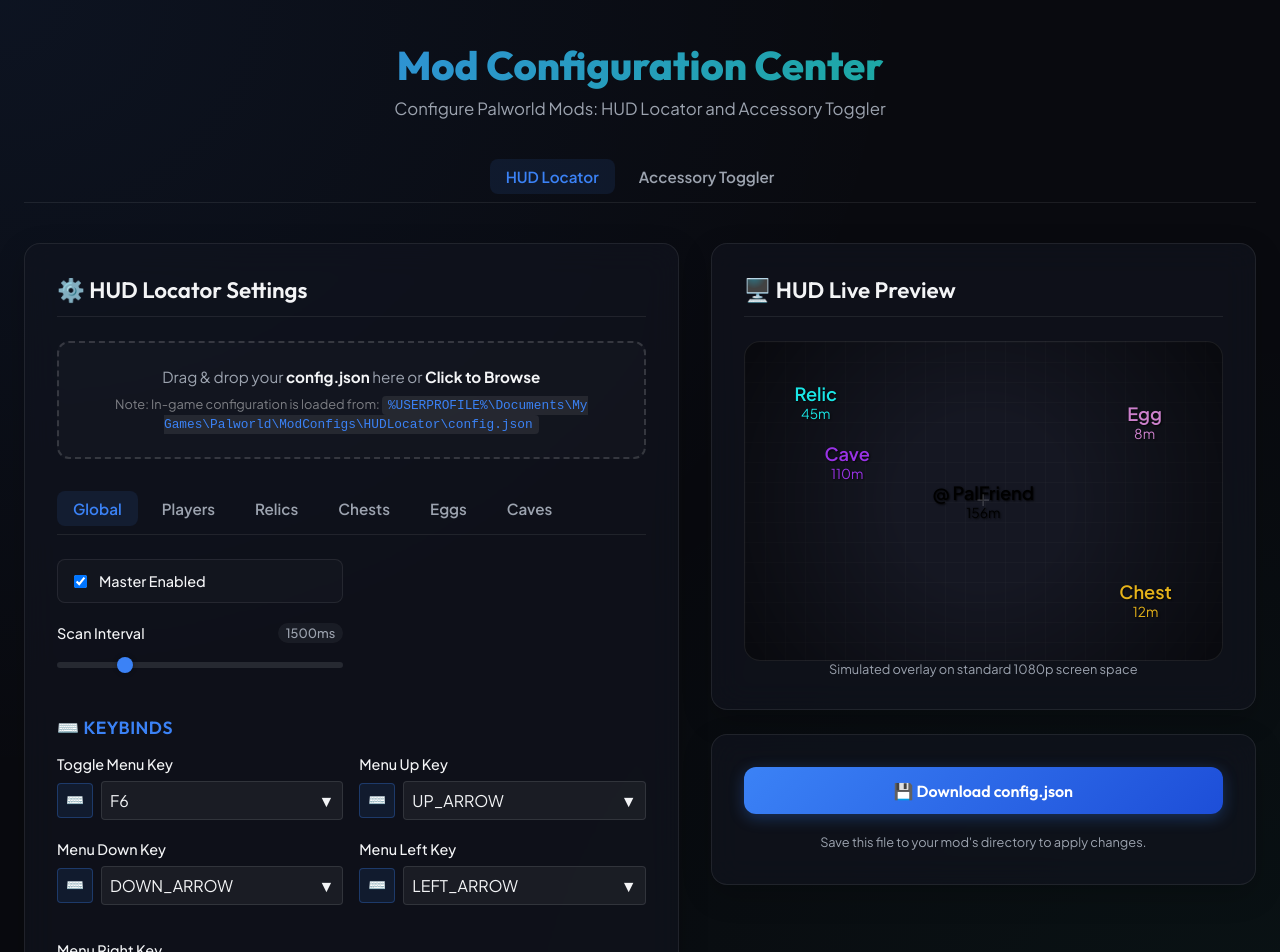
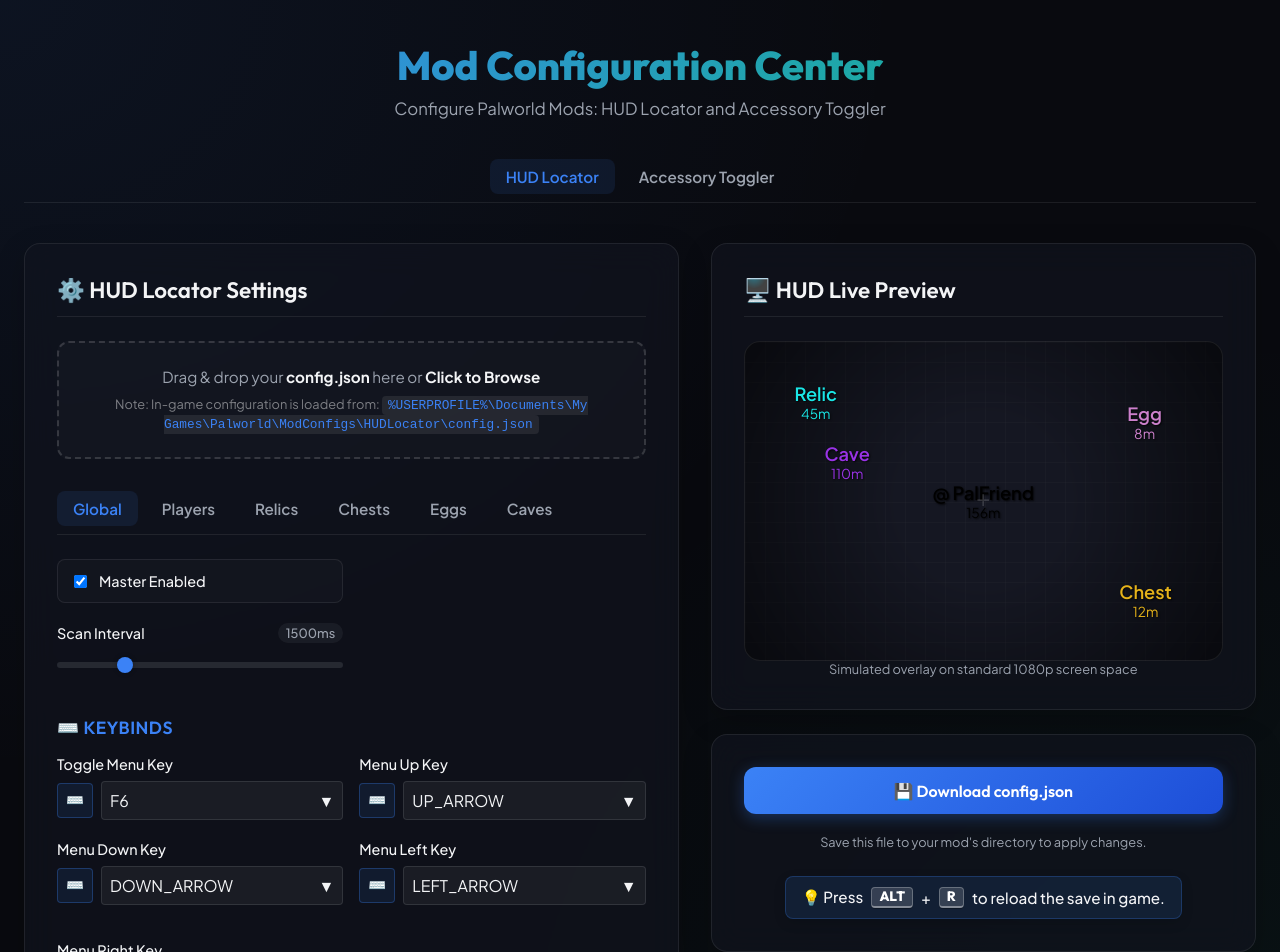
Before and after one commit to Srlimao/will-palmods-configurator, a React (Vite) app: page / in a window 1280 px wide. Shown: the top 952 px of the page. Built offline with nearby package versions, Linux system fonts and the light colour scheme.

Commit message:
reload message highlight

```diff
--- a/src/features/accessory-toggler/AccessoryConfig.jsx
+++ b/src/features/accessory-toggler/AccessoryConfig.jsx
@@ -190,6 +190,9 @@
           <div className="help-text">
             Save this file to your mod's directory to apply changes.
           </div>
+          <div className="reload-tip">
+            💡 Press <kbd>Alt</kbd> + <kbd>R</kbd> to reload the save in game.
+          </div>
         </div>
       </div>
     </>
--- a/src/features/hud-locator/HUDLocatorConfig.jsx
+++ b/src/features/hud-locator/HUDLocatorConfig.jsx
@@ -282,6 +282,9 @@
           <div className="help-text">
             Save this file to your mod's directory to apply changes.
           </div>
+          <div className="reload-tip">
+            💡 Press <kbd>Alt</kbd> + <kbd>R</kbd> to reload the save in game.
+          </div>
         </div>
       </div>
     </>
--- a/src/index.css
+++ b/src/index.css
@@ -252,6 +252,37 @@
   line-height: 1.4;
 }
 
+.reload-tip {
+  margin-top: 0.75rem;
+  padding: 0.6rem 1rem;
+  background: rgba(59, 130, 246, 0.12);
+  border: 1px solid rgba(59, 130, 246, 0.25);
+  border-radius: 8px;
+  color: var(--text-main);
+  font-size: 0.95rem;
+  font-weight: 500;
+  display: inline-flex;
+  align-items: center;
+  gap: 0.5rem;
+  box-shadow: 0 4px 12px rgba(0, 0, 0, 0.15);
+  text-align: center;
+}
+
+.reload-tip kbd {
+  background: rgba(255, 255, 255, 0.15);
+  border: 1px solid rgba(255, 255, 255, 0.25);
+  border-bottom: 2px solid rgba(255, 255, 255, 0.4);
+  border-radius: 4px;
+  padding: 0.15rem 0.45rem;
+  font-family: var(--font-outfit), monospace;
+  font-weight: 700;
+  color: #ffffff;
+  font-size: 0.85rem;
+  box-shadow: 0 1px 0 rgba(0,0,0,0.3);
+  text-transform: uppercase;
+  line-height: 1;
+}
+
 @keyframes toastFadeIn {
   from {
     transform: translateY(-1rem);
```
